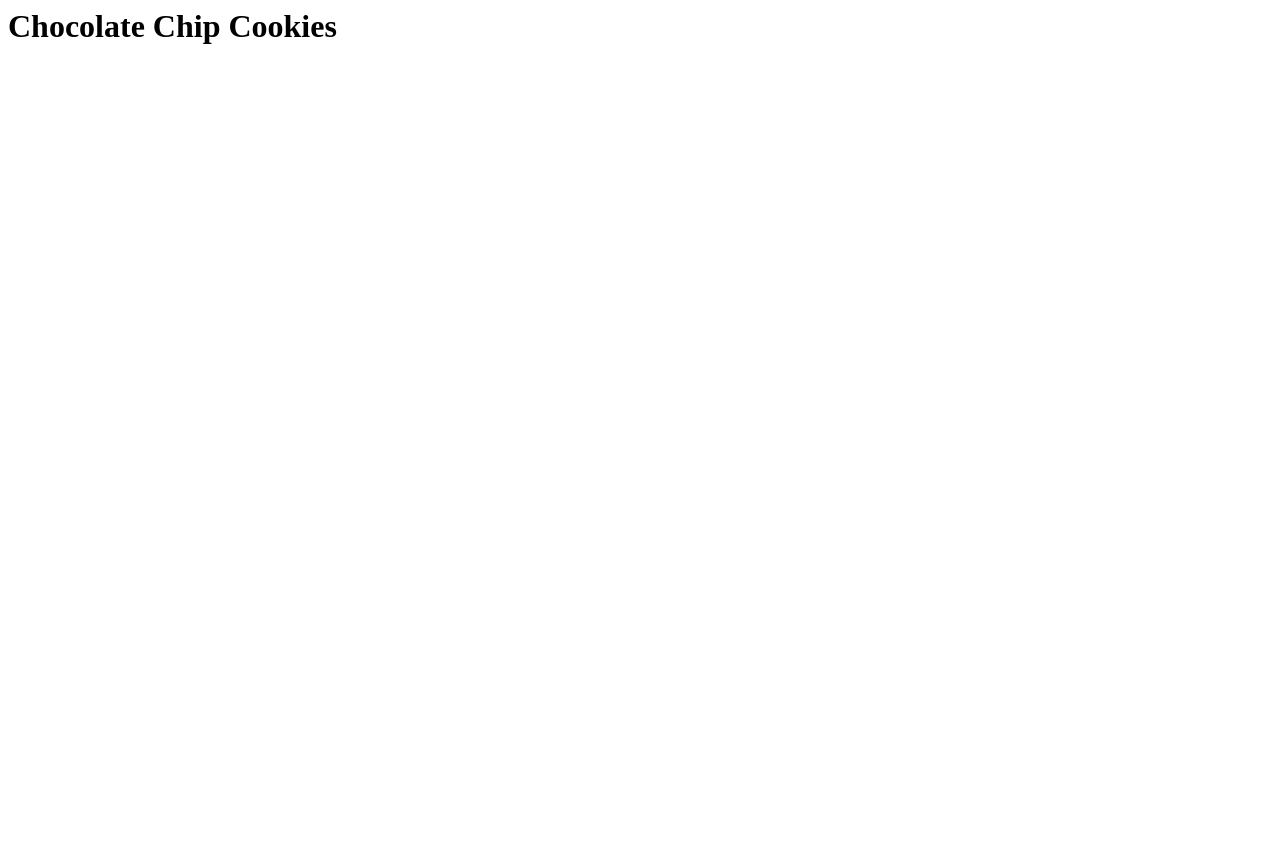
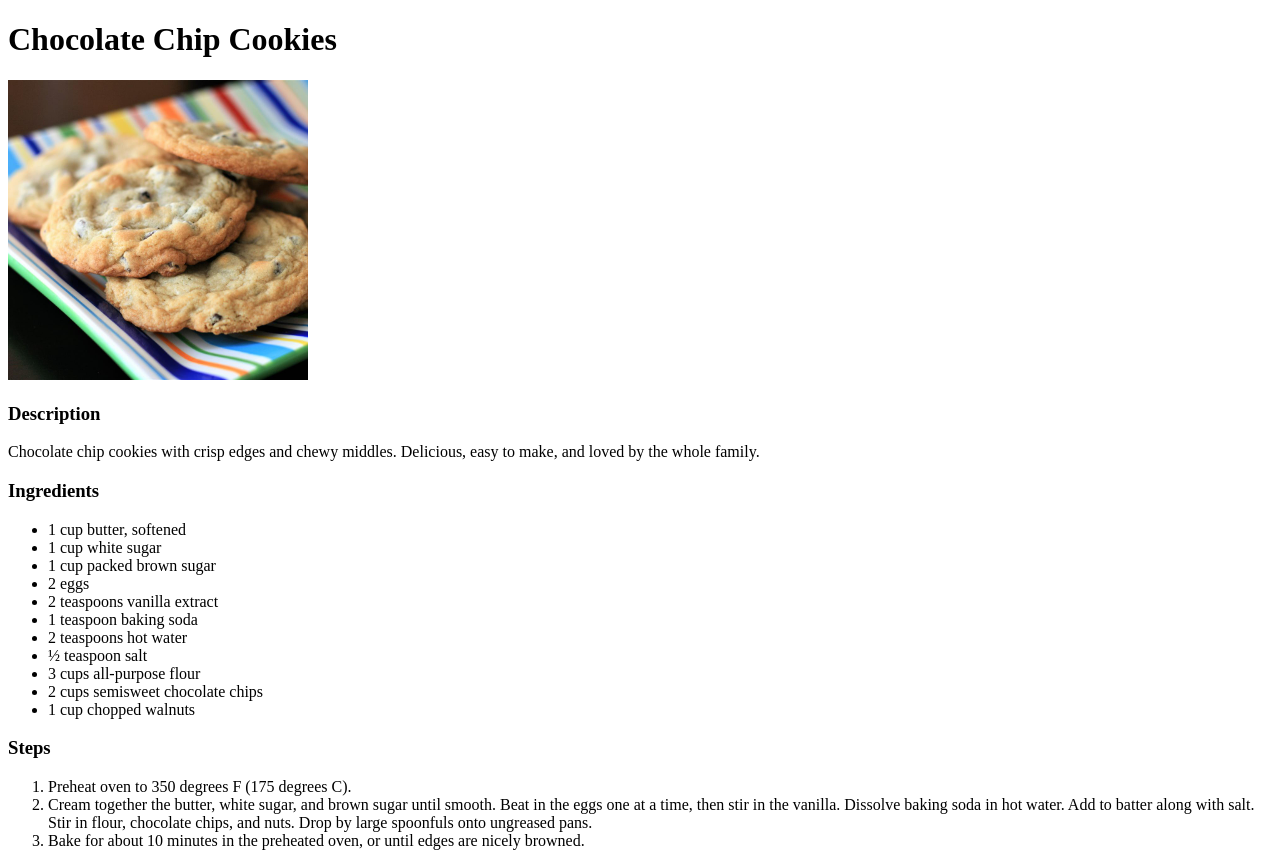
Before and after one commit to luckie10/odin-recipes, a plain HTML site: page recipes/cchipcookies.html in a window 1280 px wide. Before the commit the page ends 800 px from the top, so only its background shows below. Drawn offline with Linux system fonts and the light colour scheme.

Commit message:
Add recipe to cchipcookies.html

```diff
--- a/recipes/cchipcookies.html
+++ b/recipes/cchipcookies.html
@@ -1 +1,37 @@
-<h1>Chocolate Chip Cookies</h1>
+<!DOCTYPE html>
+<html lang="en">
+<head>
+	<meta charset="UTF-8">
+	<title>Chocolate Chip Cookies</title>
+</head>
+<body>
+	<h1>Chocolate Chip Cookies</h1>
+
+	<img src="../img/cchipcookies.jpg" alt="Chocolate chip cookies" width="300" height="300">
+
+	<h3>Description</h3>
+	<p>Chocolate chip cookies with crisp edges and chewy middles. Delicious, easy to make, and loved by the whole family.</p>
+
+	<h3>Ingredients</h3>
+	<ul>
+		<li>1 cup butter, softened</li>
+		<li>1 cup white sugar</li>
+		<li>1 cup packed brown sugar</li>
+		<li>2 eggs</li>
+		<li>2 teaspoons vanilla extract</li>
+		<li>1 teaspoon baking soda</li>
+		<li>2 teaspoons hot water</li>
+		<li>½ teaspoon salt</li>
+		<li>3 cups all-purpose flour</li>
+		<li>2 cups semisweet chocolate chips</li>
+		<li>1 cup chopped walnuts</li>
+	</ul>
+
+	<h3>Steps</h3>
+	<ol>
+		<li>Preheat oven to 350 degrees F (175 degrees C).</li>
+		<li>Cream together the butter, white sugar, and brown sugar until smooth. Beat in the eggs one at a time, then stir in the vanilla. Dissolve baking soda in hot water. Add to batter along with salt. Stir in flour, chocolate chips, and nuts. Drop by large spoonfuls onto ungreased pans.</li>
+		<li>Bake for about 10 minutes in the preheated oven, or until edges are nicely browned.</li>
+	</ol>
+</body>
+</html>
```
Also changed, not shown: img/cchipcookies.jpg (added).
